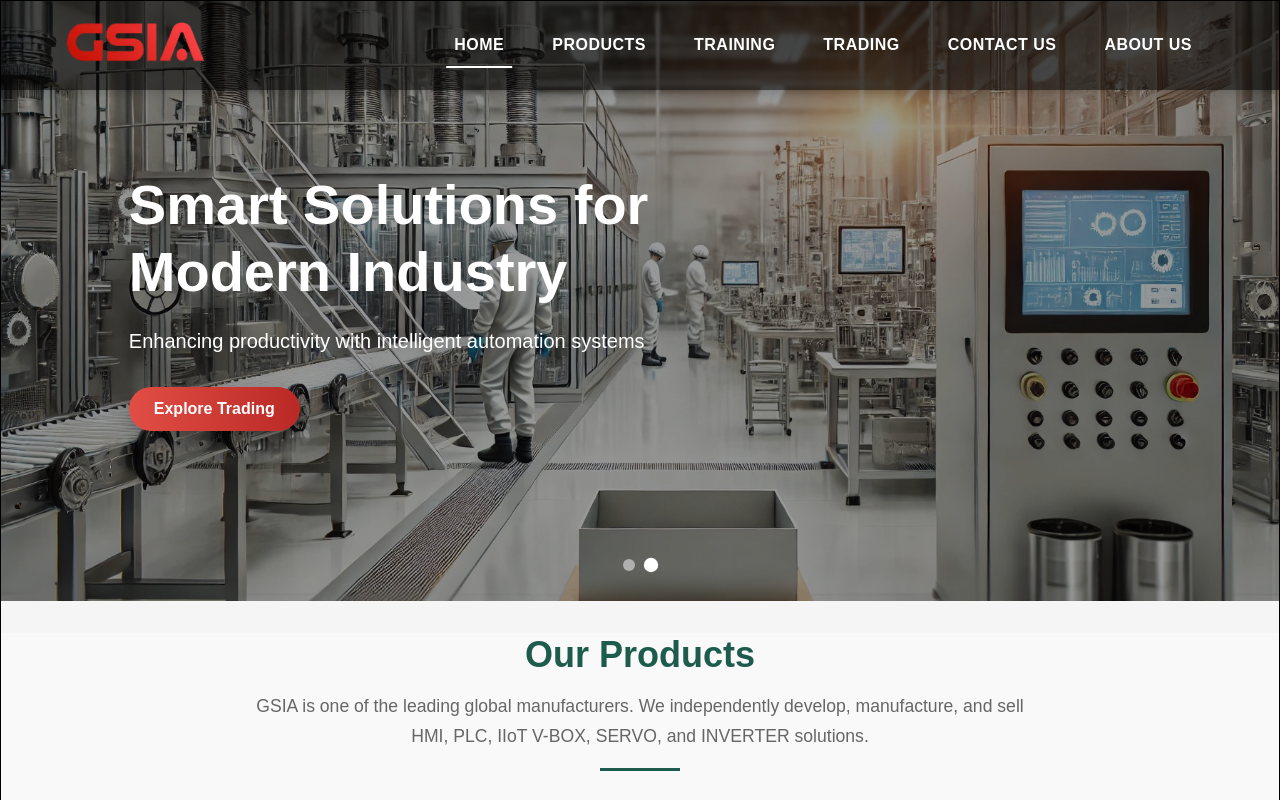
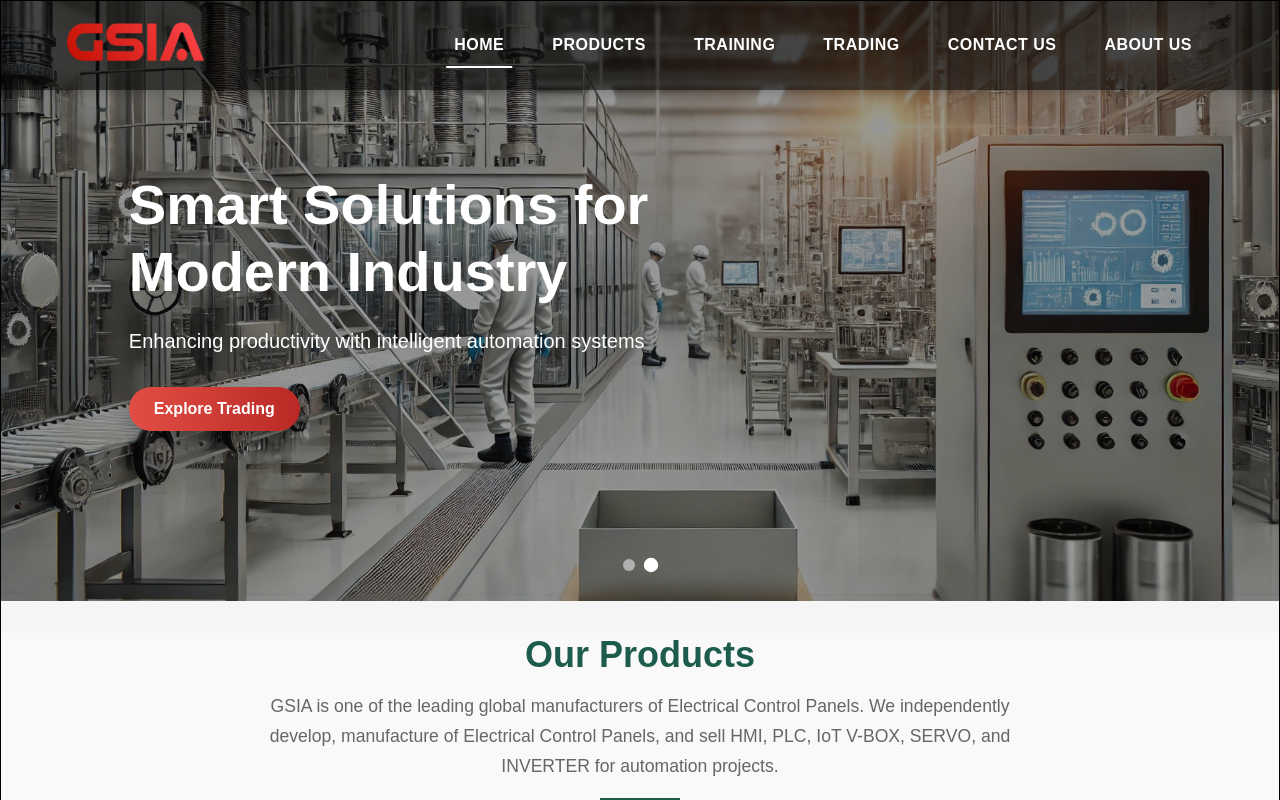
Before and after one commit to preetamgodase944/GSIA, a React (Vite) app: page / in a window 1280 px wide. Shown: the top 800 px of the page. Built offline with nearby package versions, Linux system fonts and the light colour scheme.

Commit message:
update text

```diff
--- a/src/components/Products/Products.jsx
+++ b/src/components/Products/Products.jsx
@@ -85,7 +85,7 @@ export default function Products() {
         <div className="section-title">
           <h2>Our Products</h2>
           <p className="section-description">
-            GSIA is one of the leading global manufacturers. We independently develop, manufacture, and sell HMI, PLC, IIoT V-BOX, SERVO, and INVERTER solutions.
+            GSIA is one of the leading global manufacturers of Electrical Control Panels. We independently develop, manufacture of Electrical Control Panels, and sell HMI, PLC, IoT V-BOX, SERVO, and INVERTER for automation projects.
           </p>
         </div>
 
```
